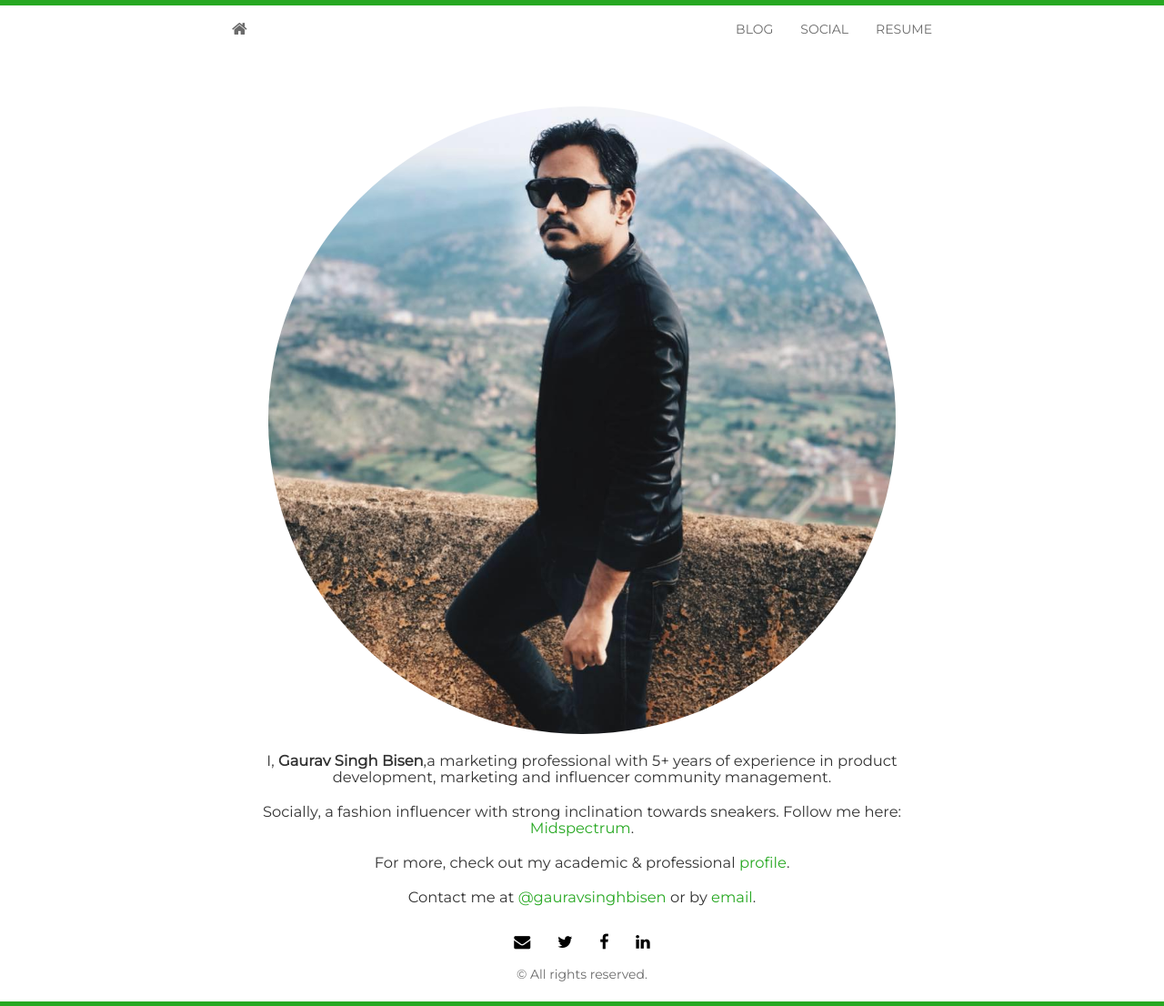
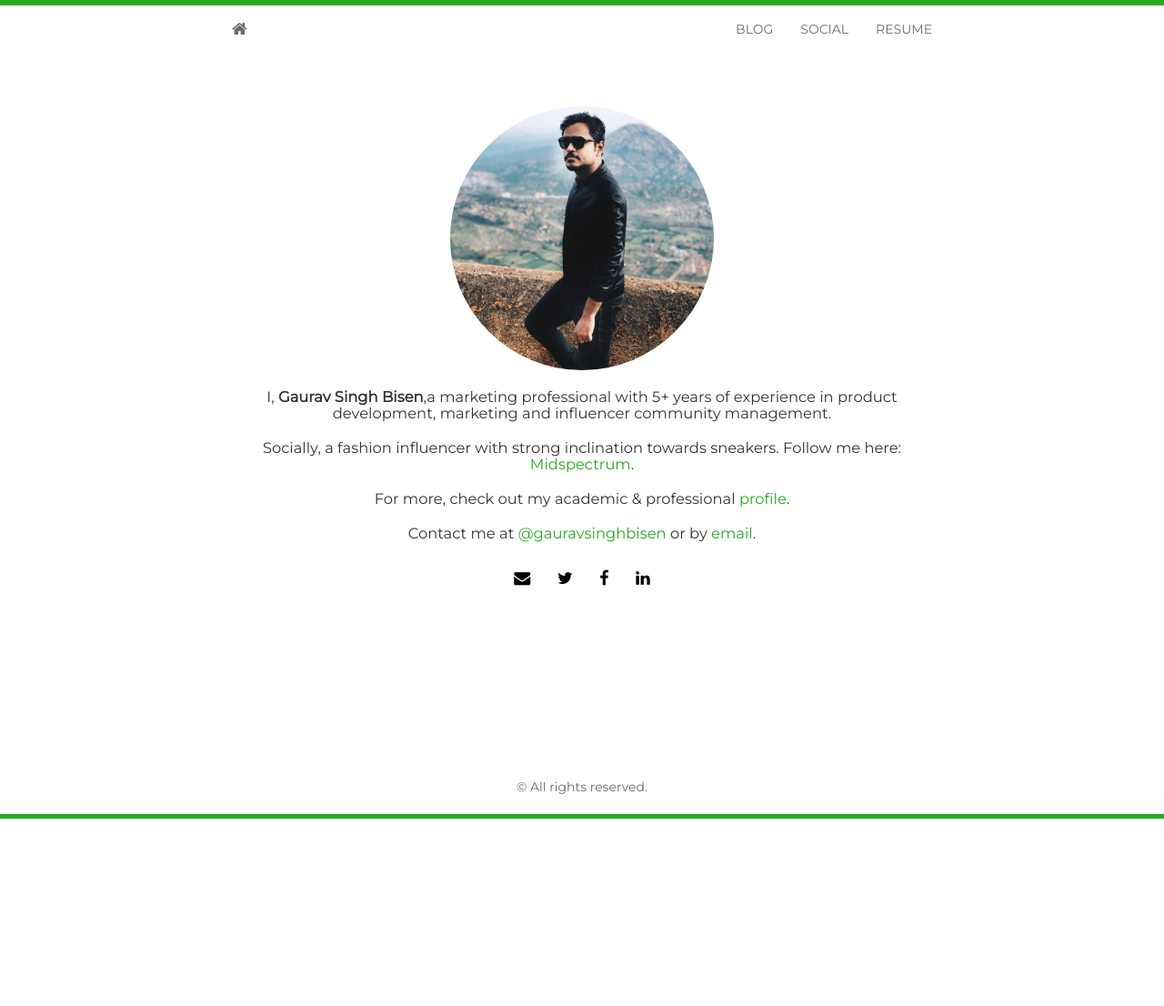
Before and after one commit to gauravsinghbisen/gauravsinghbisen.github.io, a Jekyll site: the page built from index.html, in a window 1280 px wide. Shown: the whole page at 91% size. Built offline with Jekyll 4.4.1, drawn with Linux system fonts in a browser that asks for light colours; nearby versions of some CDN libraries; the list of posts is cut into pages by our own code; after the commit the page ends 900 px from its top, so only the background shows below that.

Commit message:
Update index.html

```diff
--- a/index.html
+++ b/index.html
@@ -5,7 +5,7 @@
 <section id="about">
 	<div class="container">
 	  <div class="avatar">
-		<img class="img-circle" height=690 src="{{ site.baseurl }}/static/img/{{ site.avatar }}" alt="Responsive image">
+		<img class="img-circle" height=290 src="{{ site.baseurl }}/static/img/{{ site.avatar }}" alt="Responsive image">
 	  </div>
 	  <h3>I, <strong>{{ site.author }}</strong>,a marketing professional with 5+ years of experience in product development, marketing and influencer community management.</h3>
 	  <!-- <h3>I love all things computer science and maths.</h3> -->
```
